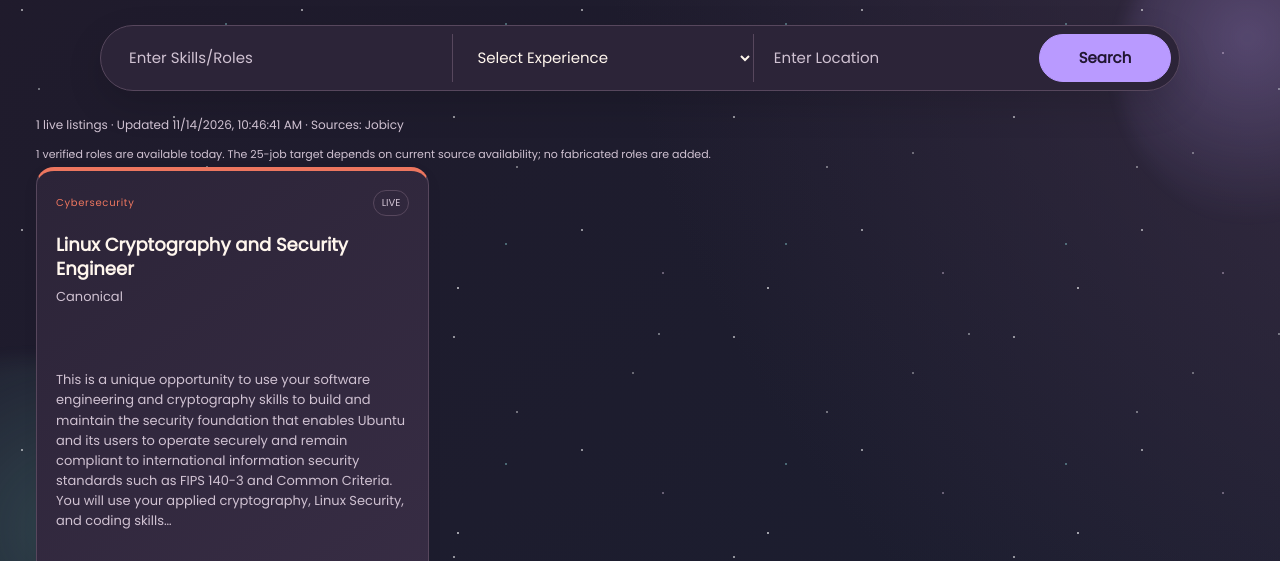
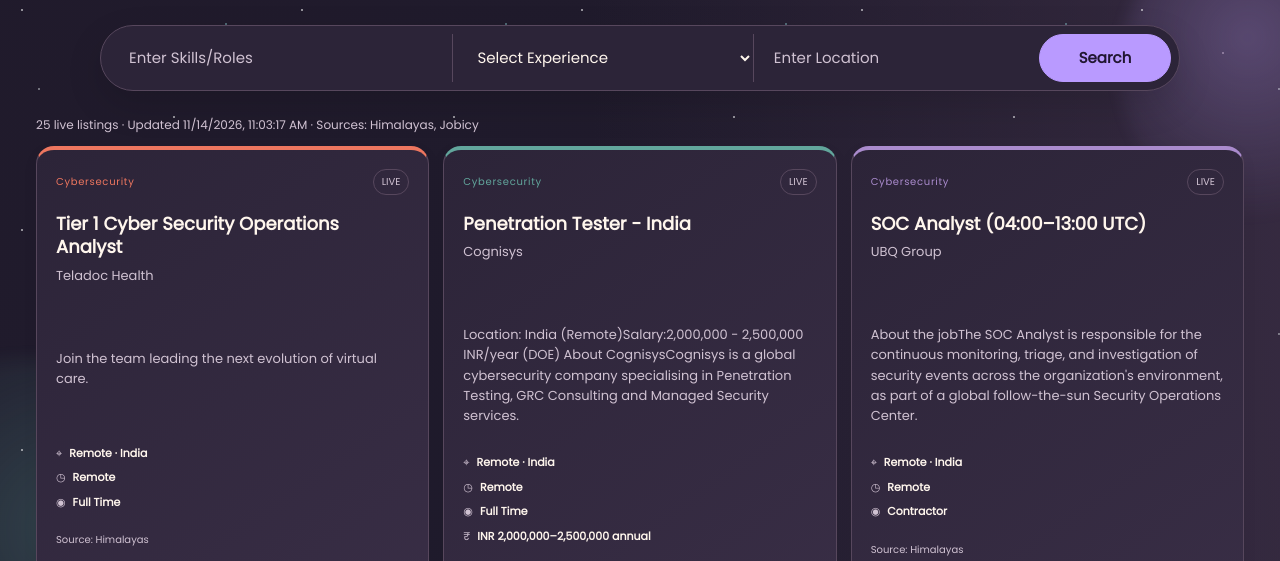
Before and after one commit to harshhd007/owl-forensics, a plain HTML site: page docs/index.html in a window 1280 px wide. Shown: the part 239-800 px from the top of the page. Drawn offline with nearby package versions, Linux system fonts and the light colour scheme.

Commit message:
Broaden live jobs and add apply links

```diff
--- a/docs/index.html
+++ b/docs/index.html
@@ -84,8 +84,8 @@ async function getAuthClient(){if(!authIsConfigured())throw new Error('Account s
 let liveJobs=[];
 let jobsFeedUpdatedAt=null;
 function escapeJobText(value){return String(value||'').replace(/[&<>"']/g,char=>({'&':'&amp;','<':'&lt;','>':'&gt;','"':'&quot;',"'":'&#39;'}[char]))}
-function jobCard(job){const source=escapeJobText(job.source||'Job source'),meta=[job.location,job.workplace,job.employment,job.salary].filter(Boolean).map(escapeJobText);return `<article class="job-card job-listing-card"><div class="job-top"><span class="job-type">${escapeJobText(job.specialty||'Cybersecurity')}</span><span class="job-state">LIVE</span></div><h3>${escapeJobText(job.title)}</h3><p>${escapeJobText(job.company||'Employer not listed')}</p><p>${escapeJobText(job.description||job.summary||'Open the source listing for details.')}</p><div class="job-info">${meta.map((item,index)=>`<span>${['⌖','◷','◉','₹'][index]} <b>${item}</b></span>`).join('')}</div><span class="job-source-credit">Source: ${source}</span><button class="job-view" type="button" data-live-job="${escapeJobText(job.id)}">View job · Sign in ↗</button></article>`}
-function showLiveJob(id){const job=liveJobs.find(item=>item.id===id);if(!job)return;document.getElementById('dicon').textContent='✧';document.getElementById('dheading').textContent=job.title;const meta=[job.company,job.location,job.workplace,job.employment,job.salary,job.postedAt?new Date(job.postedAt).toLocaleDateString():null].filter(Boolean);document.getElementById('dbody').innerHTML=`<div class="job-detail"><h3>${escapeJobText(job.title)}</h3><p>${escapeJobText(job.description||job.summary||'Open the original listing for full details.')}</p><div class="job-detail-meta">${meta.map(value=>`<span>${escapeJobText(value)}</span>`).join('')}</div><div class="job-source-note">This listing is provided by ${escapeJobText(job.source||'the original source')}. Check the original posting for current availability and application requirements.</div><p><a class="btn" href="${escapeJobText(job.url)}" target="_blank" rel="noopener noreferrer">Apply at ${escapeJobText(job.source||'source')} ↗</a></p><button class="btn secondary" type="button" onclick="closeTool()">Back to jobs</button></div>`;document.getElementById('modal').classList.add('open');document.getElementById('close').focus()}
+function jobCard(job){const source=escapeJobText(job.source||'Job source'),meta=[job.location,job.workplace,job.employment,job.salary].filter(Boolean).map(escapeJobText);return `<article class="job-card job-listing-card"><div class="job-top"><span class="job-type">${escapeJobText(job.specialty||'Cybersecurity')}</span><span class="job-state">LIVE</span></div><h3>${escapeJobText(job.title)}</h3><p>${escapeJobText(job.company||'Employer not listed')}</p><p>${escapeJobText(job.description||job.summary||'Open the source listing for details.')}</p><div class="job-info">${meta.map((item,index)=>`<span>${['⌖','◷','◉','₹'][index]} <b>${item}</b></span>`).join('')}</div><span class="job-source-credit">Source: ${source}</span><button class="job-view" type="button" data-live-job="${escapeJobText(job.id)}">Apply Now · Sign in ↗</button></article>`}
+function showLiveJob(id){const job=liveJobs.find(item=>item.id===id);if(!job)return;document.getElementById('dicon').textContent='✧';document.getElementById('dheading').textContent=job.title;const meta=[job.company,job.location,job.workplace,job.employment,job.salary,job.postedAt?new Date(job.postedAt).toLocaleDateString():null].filter(Boolean);document.getElementById('dbody').innerHTML=`<div class="job-detail"><h3>${escapeJobText(job.title)}</h3><p>${escapeJobText(job.description||job.summary||'Open the original listing for full details.')}</p><div class="job-detail-meta">${meta.map(value=>`<span>${escapeJobText(value)}</span>`).join('')}</div><div class="job-source-note">This listing is provided by ${escapeJobText(job.source||'the original source')}. Check the original posting for current availability and application requirements.</div><p><a class="btn" href="${escapeJobText(job.url)}" target="_blank" rel="noopener noreferrer">Apply Now ↗</a></p><button class="btn secondary" type="button" onclick="closeTool()">Back to jobs</button></div>`;document.getElementById('modal').classList.add('open');document.getElementById('close').focus()}
 let pendingLiveJobId=null,owlSignedInUser=null;
 async function openLiveJob(id){if(!owlSignedInUser&&authIsConfigured()){try{const client=await getAuthClient(),{data}=await client.auth.getSession();if(data?.session?.user)updateAuthUI(data.session.user)}catch{}}if(owlSignedInUser){showLiveJob(id);return}pendingLiveJobId=id;openAuth('signup')}
 document.addEventListener('click',event=>{const button=event.target.closest('[data-live-job]');if(button)openLiveJob(button.dataset.liveJob)});
--- a/docs/jobs-feed.json
+++ b/docs/jobs-feed.json
@@ -1,13 +1,112 @@
 {
-  "updatedAt": "2026-11-14T10:46:41.415939+00:00",
-  "count": 1,
+  "updatedAt": "2026-11-14T11:03:17.271461+00:00",
+  "count": 25,
   "target": 25,
-  "targetReached": false,
+  "targetReached": true,
   "sources": [
+    "Himalayas",
     "Jobicy"
   ],
   "sourceErrors": [],
   "jobs": [
+    {
+      "id": "himalayas-https://himalayas.app/companies/teladoc-health/jobs/tier-1-cyber-security-operations-analyst",
+      "title": "Tier 1 Cyber Security Operations Analyst",
+      "company": "Teladoc Health",
+      "location": "Remote · India",
+      "description": "Join the team leading the next evolution of virtual care.",
+      "url": "https://himalayas.app/companies/teladoc-health/jobs/tier-1-cyber-security-operations-analyst?utm_source=api",
+      "source": "Himalayas",
+      "postedAt": "2026-11-14T08:19:28+00:00",
+      "employment": "Full Time",
+      "workplace": "Remote",
+      "salary": "",
+      "specialty": "Cybersecurity"
+    },
+    {
+      "id": "himalayas-https://himalayas.app/companies/cognisys/jobs/penetration-tester-india",
+      "title": "Penetration Tester - India",
+      "company": "Cognisys",
+      "location": "Remote · India",
+      "description": "Location: India (Remote)Salary:2,000,000 - 2,500,000 INR/year (DOE) About CognisysCognisys is a global cybersecurity company specialising in Penetration Testing, GRC Consulting and Managed Security services.",
+      "url": "https://himalayas.app/companies/cognisys/jobs/penetration-tester-india?utm_source=api",
+      "source": "Himalayas",
+      "postedAt": "2026-11-14T04:10:17+00:00",
+      "employment": "Full Time",
+      "workplace": "Remote",
+      "salary": "INR 2,000,000–2,500,000 annual",
+      "specialty": "Cybersecurity"
+    },
+    {
+      "id": "himalayas-https://himalayas.app/companies/ubq-group/jobs/soc-analyst-04-00-13-00-utc",
+      "title": "SOC Analyst (04:00–13:00 UTC)",
+      "company": "UBQ Group",
+      "location": "Remote · India",
+      "description": "About the jobThe SOC Analyst is responsible for the continuous monitoring, triage, and investigation of security events across the organization's environment, as part of a global follow-the-sun Security Operations Center.",
+      "url": "https://himalayas.app/companies/ubq-group/jobs/soc-analyst-04-00-13-00-utc?utm_source=api",
+      "source": "Himalayas",
+      "postedAt": "2026-11-13T23:58:33+00:00",
+      "employment": "Contractor",
+      "workplace": "Remote",
+      "salary": "",
+      "specialty": "Cybersecurity"
+    },
+    {
+      "id": "himalayas-https://himalayas.app/companies/zimperium/jobs/technical-product-support-engineer-mobile-apps-cybersecurity-india",
+      "title": "Technical Product Support Engineer - Mobile Apps & Cybersecurity (India)",
+      "company": "Zimperium",
+      "location": "Remote · India",
+      "description": "Zimperium® is the world leader in mobile security, purpose-built to protect the modern mobile enterprise.",
+      "url": "https://himalayas.app/companies/zimperium/jobs/technical-product-support-engineer-mobile-apps-cybersecurity-india?utm_source=api",
+      "source": "Himalayas",
+      "postedAt": "2026-11-13T21:27:15+00:00",
+      "employment": "Full Time",
+      "workplace": "Remote",
+      "salary": "",
+      "specialty": "Cybersecurity"
+    },
+    {
+      "id": "himalayas-https://himalayas.app/companies/firemon/jobs/network-security-engineer-8200232605",
+      "title": "Network Security Engineer",
+      "company": "FireMon",
+      "location": "Remote · India",
+      "description": "FireMon delivers Network Security Policy Control for the Modern Enterprise.",
+      "url": "https://himalayas.app/companies/firemon/jobs/network-security-engineer-8200232605?utm_source=api",
+      "source": "Himalayas",
+      "postedAt": "2026-11-13T17:01:23+00:00",
+      "employment": "Full Time",
+      "workplace": "Remote",
+      "salary": "",
+      "specialty": "Cybersecurity"
+    },
+    {
+      "id": "himalayas-https://himalayas.app/companies/drivetrain/jobs/security-engineer",
+      "title": "Security Engineer",
+      "company": "Drivetrain",
+      "location": "Remote · India",
+      "description": "Drivetrain is on a mission to empower businesses to make better decisions.",
+      "url": "https://himalayas.app/companies/drivetrain/jobs/security-engineer?utm_source=api",
+      "source": "Himalayas",
+      "postedAt": "2026-11-13T10:10:07+00:00",
+      "employment": "Full Time",
+      "workplace": "Remote",
+      "salary": "",
+      "specialty": "Cybersecurity"
+    },
+    {
+      "id": "himalayas-https://himalayas.app/companies/mercor/jobs/penetration-tester-upto-2150-part-time-7713873318",
+      "title": "Penetration Tester | Upto $2150 Part-time",
+      "company": "mercor",
+      "location": "Remote · India",
+      "description": "About the jobMercor connects elite creative and technical talent with leading AI research labs.",
+      "url": "https://himalayas.app/companies/mercor/jobs/penetration-tester-upto-2150-part-time-7713873318?utm_source=api",
+      "source": "Himalayas",
+      "postedAt": "2026-11-12T19:30:29+00:00",
+      "employment": "Full Time",
+      "workplace": "Remote",
+      "salary": "",
+      "specialty": "Cybersecurity"
+    },
     {
       "id": "jobicy-https-jobicy-com-jobs-161678-linux-cryptography-and-security-engineer",
       "title": "Linux Cryptography and Security Engineer",
@@ -21,6 +120,244 @@
       "workplace": "",
       "salary": "",
       "specialty": "Cybersecurity"
+    },
+    {
+      "id": "himalayas-https://himalayas.app/companies/scopic/jobs/remote-cybersecurity-consultant",
+      "title": "Remote Cybersecurity Consultant",
+      "company": "Scopic",
+      "location": "Remote · Worldwide",
+      "description": "Category: IT Services Location: This is a hands-on role.",
+      "url": "https://himalayas.app/companies/scopic/jobs/remote-cybersecurity-consultant?utm_source=api",
+      "source": "Himalayas",
+      "postedAt": "2026-11-12T08:24:19+00:00",
+      "employment": "Part Time",
+      "workplace": "Remote",
+      "salary": "",
+      "specialty": "Cybersecurity"
+    },
+    {
+      "id": "himalayas-https://himalayas.app/companies/zoom-communications-inc/jobs/principal-security-engineer",
+      "title": "Principal Security Engineer",
+      "company": "Zoom Communications, Inc.",
+      "location": "Remote · India",
+      "description": "What You Can ExpectAs a Senior Security Engineer on Zoom's Enterprise Security team, you will own the AI Governance program end to end, defining the technical standards and risk posture that determine how Zoom adopts AI safely and at scale.",
+      "url": "https://himalayas.app/companies/zoom-communications-inc/jobs/principal-security-engineer?utm_source=api",
+      "source": "Himalayas",
+      "postedAt": "2026-11-08T17:24:25+00:00",
+      "employment": "Full Time",
+      "workplace": "Remote",
+      "salary": "",
+      "specialty": "Cybersecurity"
+    },
+    {
+      "id": "himalayas-https://himalayas.app/companies/rustlabs/jobs/remote-ai-security-engineer-llm-vulnerabilities-contract",
+      "title": "Remote AI Security Engineer, LLM Vulnerabilities (contract)",
+      "company": "RustLabs",
+      "location": "Remote · Worldwide",
+      "description": "Pay: $20 per hour, 20 or 40 hours a week for about 4 weeks, with 4 hours overlapping US Pacific time.",
+      "url": "https://himalayas.app/companies/rustlabs/jobs/remote-ai-security-engineer-llm-vulnerabilities-contract?utm_source=api",
+      "source": "Himalayas",
+      "postedAt": "2026-11-08T04:20:16+00:00",
+      "employment": "Contractor",
+      "workplace": "Remote",
+      "salary": "",
+      "specialty": "Cybersecurity"
+    },
+    {
+      "id": "himalayas-https://himalayas.app/companies/fortive/jobs/information-security-grc",
+      "title": "Information Security- GRC",
+      "company": "Fortive",
+      "location": "Remote · India",
+      "description": "Information Security Compliance Analyst Job Description: Fluke's Information Security GRC team is seeking an experienced compliance professional to lead day-to-day execution of our audit and certification programs which include: SOX ITGC / ITAC, ISO 27001, SOC 2 Type II, NIS2, EU Cyber Resilience Act, and Cyber Essentials Plus.",
+      "url": "https://himalayas.app/companies/fortive/jobs/information-security-grc?utm_source=api",
+      "source": "Himalayas",
+      "postedAt": "2026-11-06T14:23:49+00:00",
+      "employment": "Full Time",
+      "workplace": "Remote",
+      "salary": "",
+      "specialty": "Cybersecurity"
+    },
+    {
+      "id": "himalayas-https://himalayas.app/companies/cynet-com/jobs/soc-analyst",
+      "title": "Soc Analyst",
+      "company": "Cynet",
+      "location": "Remote · India",
+      "description": "DescriptionAs a CyOps SOC Analyst, you will investigate security alerts generated by the Cynet platform, detect threats, and support live incident response engagements.",
+      "url": "https://himalayas.app/companies/cynet-com/jobs/soc-analyst?utm_source=api",
+      "source": "Himalayas",
+      "postedAt": "2026-11-05T22:14:17+00:00",
+      "employment": "Full Time",
+      "workplace": "Remote",
+      "salary": "USD 10,000–13,000 annual",
+      "specialty": "Digital forensics"
+    },
+    {
+      "id": "himalayas-https://himalayas.app/companies/cynet-com/jobs/incident-response-analyst",
+      "title": "Incident Response Analyst",
+      "company": "Cynet",
+      "location": "Remote · India",
+      "description": "DescriptionAs an Incident Response Analyst, you will help contain and remediate cybersecurity incidents across Cynet customer and prospective customer environments.",
+      "url": "https://himalayas.app/companies/cynet-com/jobs/incident-response-analyst?utm_source=api",
+      "source": "Himalayas",
+      "postedAt": "2026-11-05T16:32:07+00:00",
+      "employment": "Full Time",
+      "workplace": "Remote",
+      "salary": "USD 10,000–13,000 annual",
+      "specialty": "Digital forensics"
+    },
+    {
+      "id": "himalayas-https://himalayas.app/companies/coupa-software-inc/jobs/associate-security-engineer-11925",
+      "title": "Associate Security Engineer - 11925",
+      "company": "Coupa Software, Inc.",
+      "location": "Remote · India",
+      "description": "Coupa makes margins multiply through its community-generated AI and industry-leading total spend management platform for businesses large and small.",
+      "url": "https://himalayas.app/companies/coupa-software-inc/jobs/associate-security-engineer-11925?utm_source=api",
+      "source": "Himalayas",
+      "postedAt": "2026-11-05T11:30:29+00:00",
+      "employment": "Full Time",
+      "workplace": "Remote",
+      "salary": "",
+      "specialty": "Cybersecurity"
+    },
+    {
+      "id": "himalayas-https://himalayas.app/companies/cloud-counselage-pvt-ltd/jobs/cyber-security-intern",
+      "title": "Cyber Security Intern",
+      "company": "Cloud Counselage Pvt Ltd",
+      "location": "Remote · India",
+      "description": "TO GET TIMELY UPDATES ON JOB OPENINGS, FEEL FREE TO JOIN OUR COMMUNITY @ (4L+ MEMBERS FROM 35+ COUNTRIES) Job Overview:As a Cyber Security Intern, you will work closely with our cyber security team to gain hands-on experience in various aspects of cyber security operations.",
+      "url": "https://himalayas.app/companies/cloud-counselage-pvt-ltd/jobs/cyber-security-intern?utm_source=api",
+      "source": "Himalayas",
+      "postedAt": "2026-11-03T16:48:05+00:00",
+      "employment": "Intern",
+      "workplace": "Remote",
+      "salary": "",
+      "specialty": "Cybersecurity"
+    },
+    {
+      "id": "himalayas-https://himalayas.app/companies/blue-ocean-corporation-india-pvt-ltd/jobs/trainer-cyber-security-freelance",
+      "title": "Trainer - Cyber Security (Freelance)",
+      "company": "Blue Ocean Corporation India PVT LTD",
+      "location": "Remote · India",
+      "description": "• Deliver comprehensive training on cyber security fundamentals, including network security, application security, and information security principles.",
+      "url": "https://himalayas.app/companies/blue-ocean-corporation-india-pvt-ltd/jobs/trainer-cyber-security-freelance?utm_source=api",
+      "source": "Himalayas",
+      "postedAt": "2026-11-02T14:03:49+00:00",
+      "employment": "Contractor",
+      "workplace": "Remote",
+      "salary": "",
+      "specialty": "Cybersecurity"
+    },
+    {
+      "id": "himalayas-https://himalayas.app/companies/intuition-machines/jobs/senior-cyber-security-analyst-apac-5252603783",
+      "title": "Senior Cyber Security Analyst - APAC",
+      "company": "Intuition Machines",
+      "location": "Remote · India",
+      "description": "Intuition Machines uses AI/ML to build enterprise security products.",
+      "url": "https://himalayas.app/companies/intuition-machines/jobs/senior-cyber-security-analyst-apac-5252603783?utm_source=api",
+      "source": "Himalayas",
+      "postedAt": "2026-11-01T12:51:39+00:00",
+      "employment": "Contractor",
+      "workplace": "Remote",
+      "salary": "",
+      "specialty": "Cybersecurity"
+    },
+    {
+      "id": "himalayas-https://himalayas.app/companies/pradeepit-consulting-services-pvt-ltd/jobs/cyber-security-engineer",
+      "title": "Cyber Security Engineer",
+      "company": "PradeepIT Consulting Services Pvt Ltd",
+      "location": "Remote · India",
+      "description": "About the jobAccelerate your career with PradeepIT PradeepIT is one of the largest, globally recognized IT Consulting firm to connect India's deeply vetted talent team to global customer.",
+      "url": "https://himalayas.app/companies/pradeepit-consulting-services-pvt-ltd/jobs/cyber-security-engineer?utm_source=api",
+      "source": "Himalayas",
+      "postedAt": "2026-11-01T12:43:35+00:00",
+      "employment": "Full Time",
+      "workplace": "Remote",
+      "salary": "",
+      "specialty": "Cybersecurity"
+    },
+    {
+      "id": "himalayas-https://himalayas.app/companies/kmc-solutions-inc/jobs/xtn-760b520-cyber-threat-intelligence-analyst",
+      "title": "XTN-760B520 | CYBER THREAT INTELLIGENCE ANALYST",
+      "company": "KMC Solutions Inc",
+      "location": "Remote · India",
+      "description": "The Cyber Threat Intelligence (CTI) Analyst will work alongside leading professionals and intelligence experts to research, analyze, and deliver cyber and geopolitical threat intelligence reports to members.",
+      "url": "https://himalayas.app/companies/kmc-solutions-inc/jobs/xtn-760b520-cyber-threat-intelligence-analyst?utm_source=api",
+      "source": "Himalayas",
+      "postedAt": "2026-11-01T12:23:02+00:00",
+      "employment": "Full Time",
+      "workplace": "Remote",
+      "salary": "",
+      "specialty": "Cybersecurity"
+    },
+    {
+      "id": "himalayas-https://himalayas.app/companies/blocktxm-inc/jobs/cybersecurity-specialist-100-remote",
+      "title": "Cybersecurity Specialist - 100% Remote",
+      "company": "BlockTXM Inc",
+      "location": "Remote · India",
+      "description": "Category: Technology Location: We are seeking a highly skilled and motivatedCyber Security Engineerto join our dynamic team.",
+      "url": "https://himalayas.app/companies/blocktxm-inc/jobs/cybersecurity-specialist-100-remote?utm_source=api",
+      "source": "Himalayas",
+      "postedAt": "2026-11-01T12:05:27+00:00",
+      "employment": "Contractor",
+      "workplace": "Remote",
+      "salary": "",
+      "specialty": "Cybersecurity"
+    },
+    {
+      "id": "himalayas-https://himalayas.app/companies/mhymatch/jobs/cyber-security-specialist",
+      "title": "Cyber Security Specialist",
+      "company": "MhyMatch",
+      "location": "Remote · India",
+      "description": "Location: New York (USA), Bangalore (India) Mode of Work: Remote Company Overview: We are hiring for a computer and network security firm renowned for its innovative security solutions.",
+      "url": "https://himalayas.app/companies/mhymatch/jobs/cyber-security-specialist?utm_source=api",
+      "source": "Himalayas",
+      "postedAt": "2026-11-01T11:59:55+00:00",
+      "employment": "Full Time",
+      "workplace": "Remote",
+      "salary": "",
+      "specialty": "Cybersecurity"
+    },
+    {
+      "id": "himalayas-https://himalayas.app/companies/td-synnex/jobs/ai-and-cloud-security-analyst",
+      "title": "AI and Cloud Security Analyst",
+      "company": "TD SYNNEX",
+      "location": "Remote · India",
+      "description": "TD SYNNEX (NYSE: SNX) is the world's largest IT distributor, adopting AI at speed across Azure AI Foundry, AWS Bedrock, Copilot Studio, Databricks, and self-hosted agent environments.",
+      "url": "https://himalayas.app/companies/td-synnex/jobs/ai-and-cloud-security-analyst?utm_source=api",
+      "source": "Himalayas",
+      "postedAt": "2026-11-01T11:50:41+00:00",
+      "employment": "Full Time",
+      "workplace": "Remote",
+      "salary": "",
+      "specialty": "Cybersecurity"
+    },
+    {
+      "id": "himalayas-https://himalayas.app/companies/kfc-global-careers/jobs/it-security-analyst-iii",
+      "title": "IT Security Analyst III",
+      "company": "KFC Global Careers",
+      "location": "Remote · India",
+      "description": "You will independently handle most platform engineering activities, troubleshoot technical issues involving multiple systems, support enterprise deployments and upgrades, improve platform processes and automation, and continuously strengthen the reliability and effectiveness of our Cortex environment.",
+      "url": "https://himalayas.app/companies/kfc-global-careers/jobs/it-security-analyst-iii?utm_source=api",
+      "source": "Himalayas",
+      "postedAt": "2026-11-01T08:19:47+00:00",
+      "employment": "Full Time",
+      "workplace": "Remote",
+      "salary": "",
+      "specialty": "Cybersecurity"
+    },
+    {
+      "id": "himalayas-https://himalayas.app/companies/pizza-hut/jobs/it-security-analyst-iii",
+      "title": "IT Security Analyst III",
+      "company": "Pizza Hut",
+      "location": "Remote · India",
+      "description": "You will independently handle most platform engineering activities, troubleshoot technical issues involving multiple systems, support enterprise deployments and upgrades, improve platform processes and automation, and continuously strengthen the reliability and effectiveness of our Cortex environment.",
+      "url": "https://himalayas.app/companies/pizza-hut/jobs/it-security-analyst-iii?utm_source=api",
+      "source": "Himalayas",
+      "postedAt": "2026-10-31T13:26:59+00:00",
+      "employment": "Full Time",
+      "workplace": "Remote",
+      "salary": "",
+      "specialty": "Cybersecurity"
     }
   ]
 }
```
Also changed, not shown: docs/jobs.html (+2 -2 lines), 2 other files.
